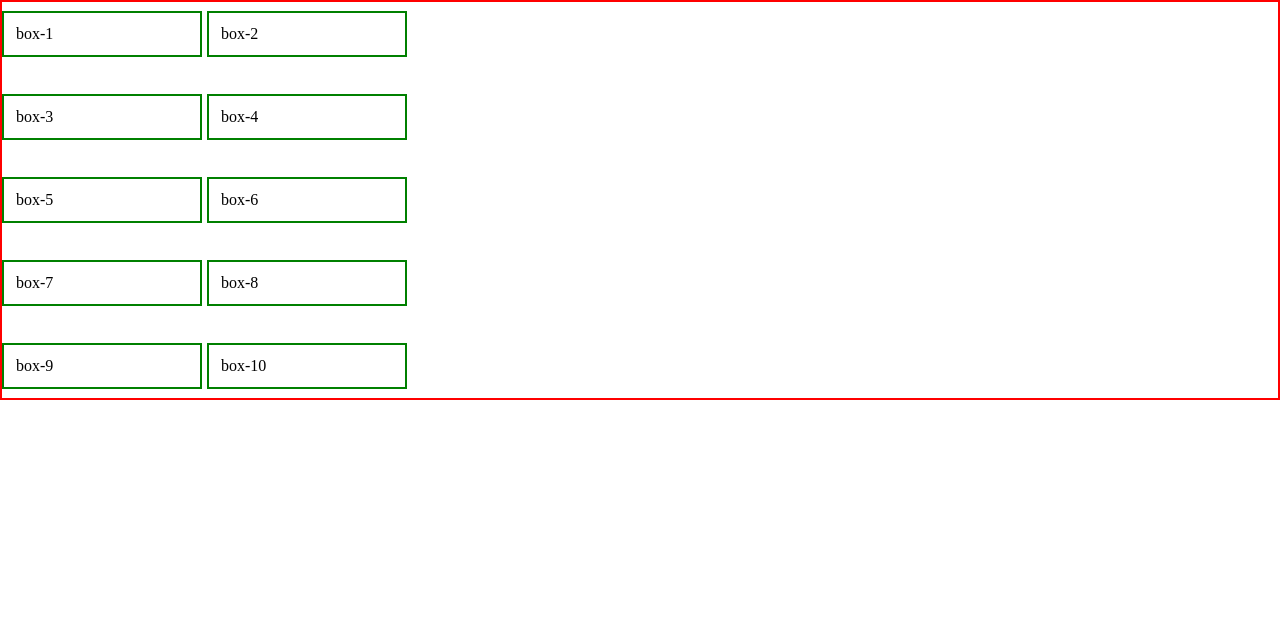
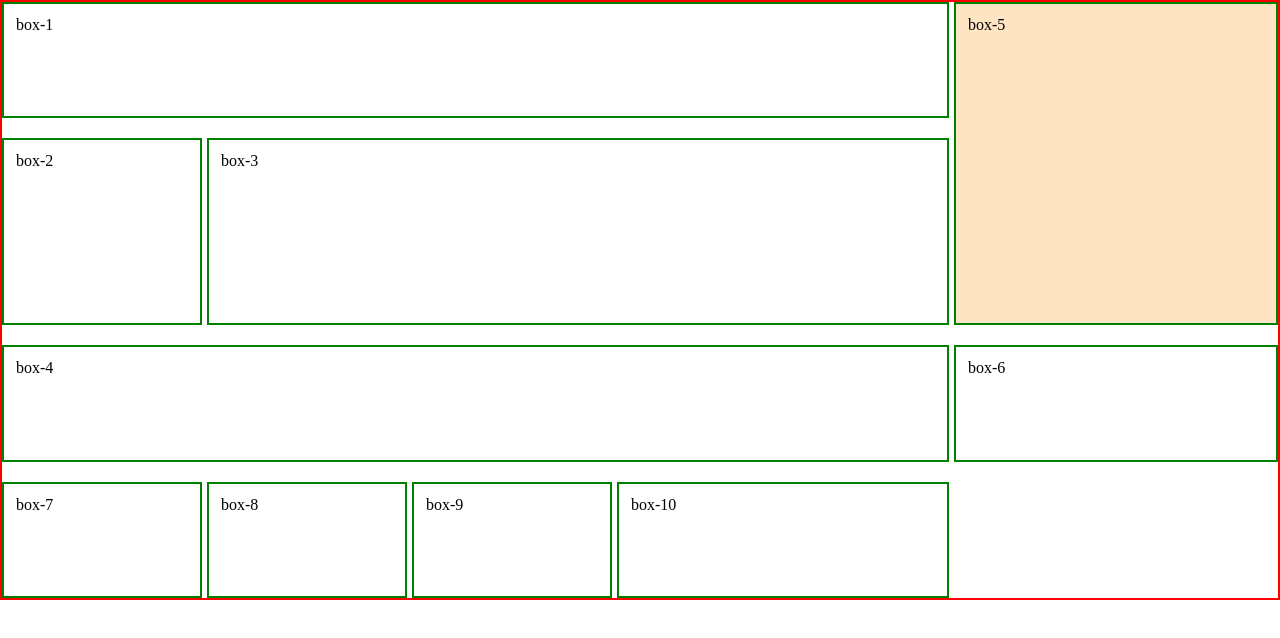
Before and after one commit to pradhumn14/WebDev-Anuj-Bhaiya, a plain HTML site: page learncss/13. css grid/index.html in a window 1280 px wide. Drawn offline with Linux system fonts and the light colour scheme.

Commit message:
lecture-13

```diff
--- a/learncss/13. css grid/style.css
+++ b/learncss/13. css grid/style.css
@@ -6,7 +6,7 @@
 }
 
 .container {
-    height: 400px;
+    height: 600px;
     border: 2px solid red;
     display: grid;
     /* gap: 10px; */
@@ -29,7 +29,7 @@
     /* both below will do the same work */
     grid-template-columns: 200px auto auto;
     grid-template-columns: 200px 1fr 1fr;
-    grid-template-columns: 200px 200px;
+    grid-template-columns: 200px 200px 200px;
 
     /* grid-template-rows: 200px 80px; */
     /* grid-auto-rows: 150px; */
@@ -38,7 +38,11 @@
     /* justify-content: center; */
 
     /* align-content: center; */
-    align-items: center;
+    /* align-items: center; */
+    grid-template-areas: "hdr hdr hdr hdr"
+                         "sbr main main main"
+                         "sbr main main main"
+                         "ftr ftr ftr ftr";
 }
 
 .box {
@@ -47,5 +51,66 @@
 }
 
 #box-1 {
+    grid-area: hdr;
+}
 
+#box-2 {
+    grid-area: sbr;
 }
+
+#box-3 {
+    grid-area: main;
+}
+
+#box-4 {
+    grid-area: ftr;
+}
+
+/* #box-1 {
+    background-color: bisque; */
+    /* justify-self: start;
+    justify-self: center;
+    justify-self: end;
+    align-self: end; */
+
+    /* column property */
+    /* grid-column-start: 1;
+    grid-column-end: 4; */
+    /* shorhand property */
+    /* grid-column: 1 / 3; */
+
+    /* area wisw property */
+    /* grid-column: 1 / span 3; */
+
+    /* row property */
+    /* grid-row: 1 /4; */
+
+    /* shorthand property for both row and column */
+    /* grid-area(row-start / column-start / row-end / column-end */
+    /* grid-area: 1 / 1 / 3 / 3; */
+
+/* } */
+
+#box-5 {
+    background-color: bisque;
+    /* justify-self: start;
+    justify-self: center;
+    justify-self: end;
+    align-self: end; */
+
+    /* column property */
+    /* grid-column-start: 1;
+    grid-column-end: 4; */
+    /* shorhand property */
+    /* grid-column: 1 / 3; */
+
+    /* area wisw property */
+    /* grid-column: 1 / span 3; */
+
+    /* row property */
+    grid-row: 1 /4;
+
+    /* shorthand property for both row and column */
+    /* grid-area(row-start / column-start / row-end / column-end */
+    /* grid-area: 7 / 1 / 3 / 3; */
+}
```
